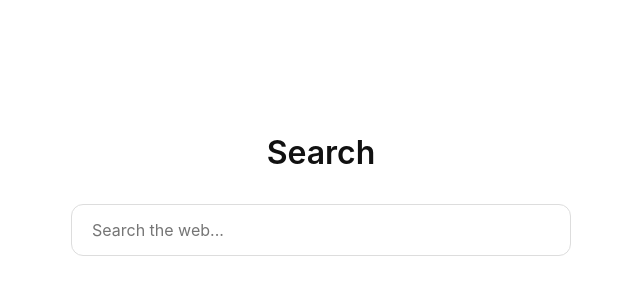
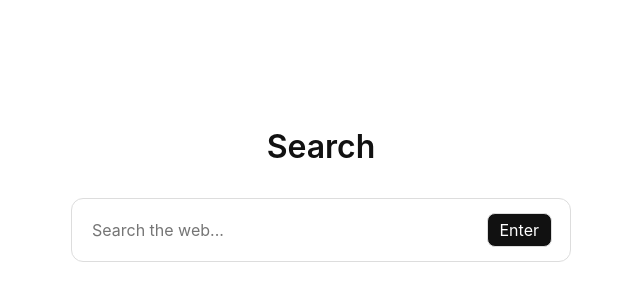
Before and after one commit to fiwe2/studious-enigma, a plain HTML site: page NT.html in a window 1280 px wide. Shown: the part 206-506 px from the top of the page, without its empty margins (319-959 px from the left). Drawn offline with Linux system fonts and the light colour scheme.

Commit message:
Add Enter button to search form

```diff
--- a/NT.html
+++ b/NT.html
@@ -20,6 +20,7 @@
     form {
       display: flex;
       width: 100%;
+      gap: 10px;
       padding: 14px 18px;
       border: 1px solid #dddddd;
       border-radius: 12px;
@@ -27,12 +28,24 @@
     }
     input {
       width: 100%;
+      min-width: 0;
       border: 0;
       outline: 0;
       background: transparent;
       color: #111111;
       font: inherit;
     }
+    button {
+      flex: 0 0 auto;
+      padding: 6px 12px;
+      border: 1px solid #dddddd;
+      border-radius: 8px;
+      background: #111111;
+      color: #ffffff;
+      font: inherit;
+      cursor: pointer;
+    }
+    button:hover { background: #333333; }
   </style>
 </head>
 <body>
@@ -40,6 +53,7 @@
     <h1>Search</h1>
     <form id="searchForm">
       <input id="searchInput" type="text" placeholder="Search the web..." autocomplete="off" autofocus>
+      <button type="submit">Enter</button>
     </form>
   </main>
   <script>
```
